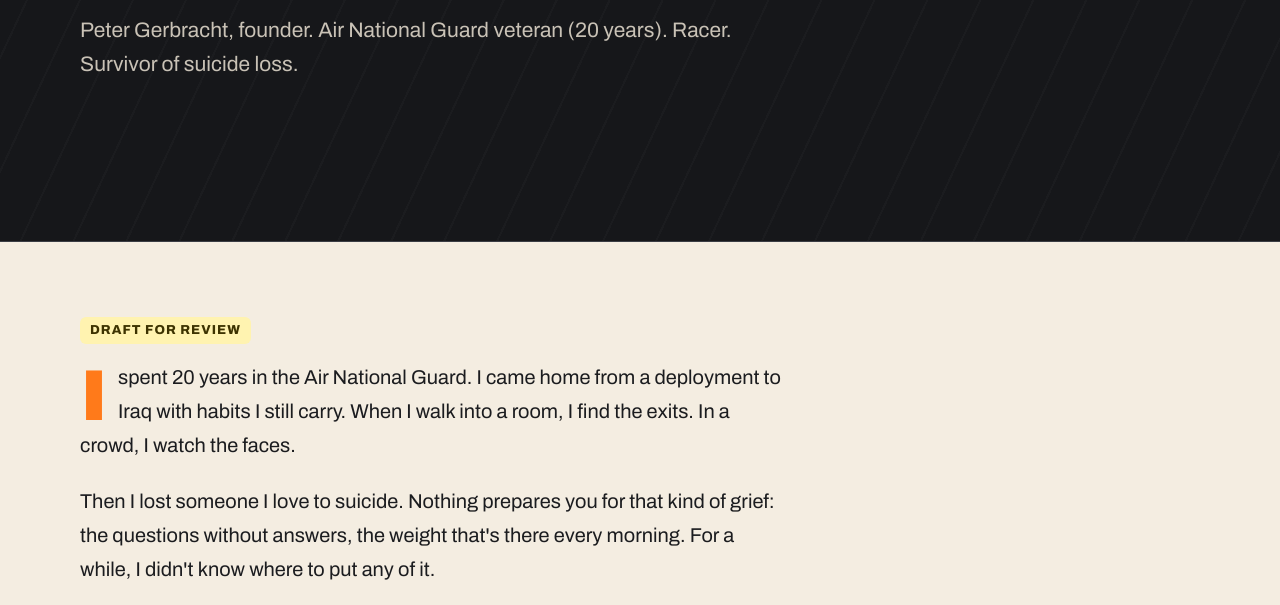
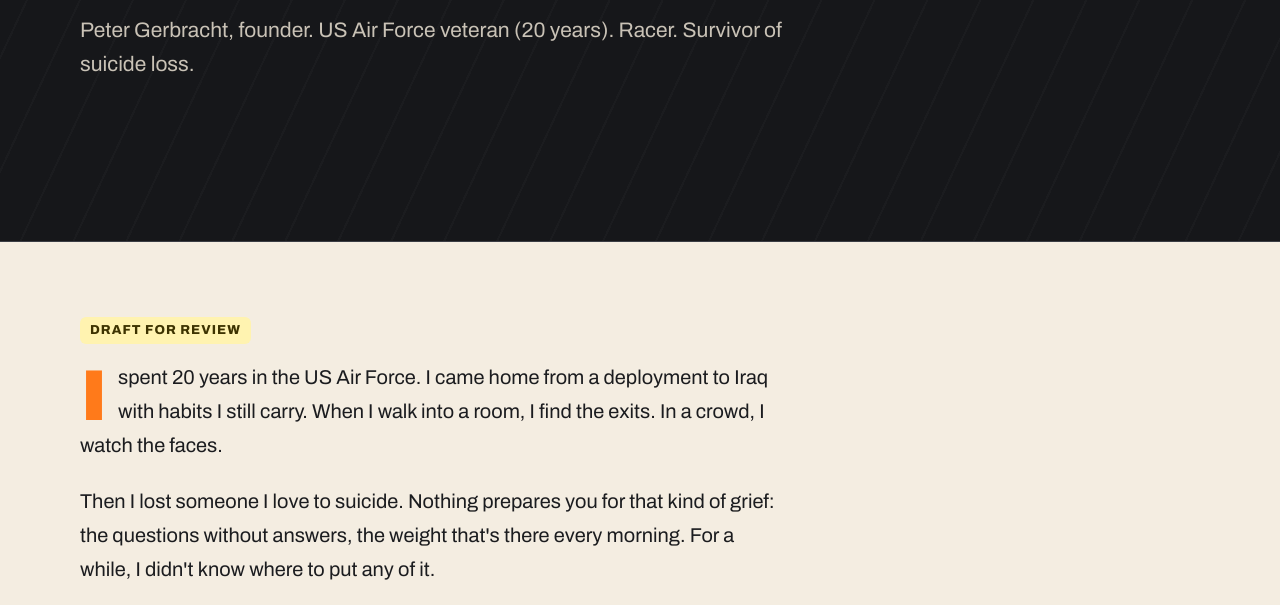
Before and after one commit to lateralgtherapy/lateralgtherapy.org, a plain HTML site: page our-story.html in a window 1280 px wide. Shown: the part 503-1108 px from the top of the page. Drawn offline with Linux system fonts and the light colour scheme.

Commit message:
Story: US Air Force

```diff
--- a/our-story.html
+++ b/our-story.html
@@ -5,7 +5,7 @@
   <meta charset="utf-8">
   <meta name="viewport" content="width=device-width, initial-scale=1">
   <title>Our Story | Lateral G Therapy</title>
-  <meta name="description" content="Why Peter Gerbracht, an Air National Guard veteran and survivor of suicide loss, started Lateral G Therapy.">
+  <meta name="description" content="Why Peter Gerbracht, a US Air Force veteran and survivor of suicide loss, started Lateral G Therapy.">
   <meta name="theme-color" content="#16171a">
   <link rel="icon" href="favicon.svg" type="image/svg+xml">
   <link rel="preconnect" href="https://fonts.googleapis.com">
@@ -46,7 +46,7 @@
       <div class="wrap">
         <p class="kicker">Our story</p>
         <h1 id="story-title">Why I started Lateral <span class="accent">G</span> Therapy</h1>
-        <p class="lede">Peter Gerbracht, founder. Air National Guard veteran (20 years). Racer. Survivor of suicide loss.</p>
+        <p class="lede">Peter Gerbracht, founder. US Air Force veteran (20 years). Racer. Survivor of suicide loss.</p>
       </div>
     </section>
 
@@ -55,7 +55,7 @@
         <!-- DRAFT: Peter's story is a first draft in his voice from the concept plan. Peter to review and edit before publishing. -->
         <span class="draft-tag">Draft for review</span>
         <div class="story">
-          <p>I spent 20 years in the Air National Guard. I came home from a deployment to Iraq with habits I still carry. When I walk into a room, I find the exits. In a crowd, I watch the faces.</p>
+          <p>I spent 20 years in the US Air Force. I came home from a deployment to Iraq with habits I still carry. When I walk into a room, I find the exits. In a crowd, I watch the faces.</p>
           <p>Then I lost someone I love to suicide. Nothing prepares you for that kind of grief: the questions without answers, the weight that's there every morning. For a while, I didn't know where to put any of it.</p>
           <p>What helped came in three parts. First, professional help. Therapy gave me real tools for the hardest moments. Second, people who understood. At a support group for survivors of suicide loss, nobody had exactly my story, but they knew exactly how it felt, and that was a relief. Third, I found racing.</p>
           <p>Behind the wheel, there's only room for the next corner. At autocross, I walk the course four times and rehearse every turn before I drive it. The same watchfulness that makes a crowd hard is an advantage on course. When the car loads up in a hard corner, you feel the lateral G's, and you have to commit. For those minutes, the grief takes a back seat. And in the paddock, I found people who welcomed me without needing me to explain anything.</p>
```
